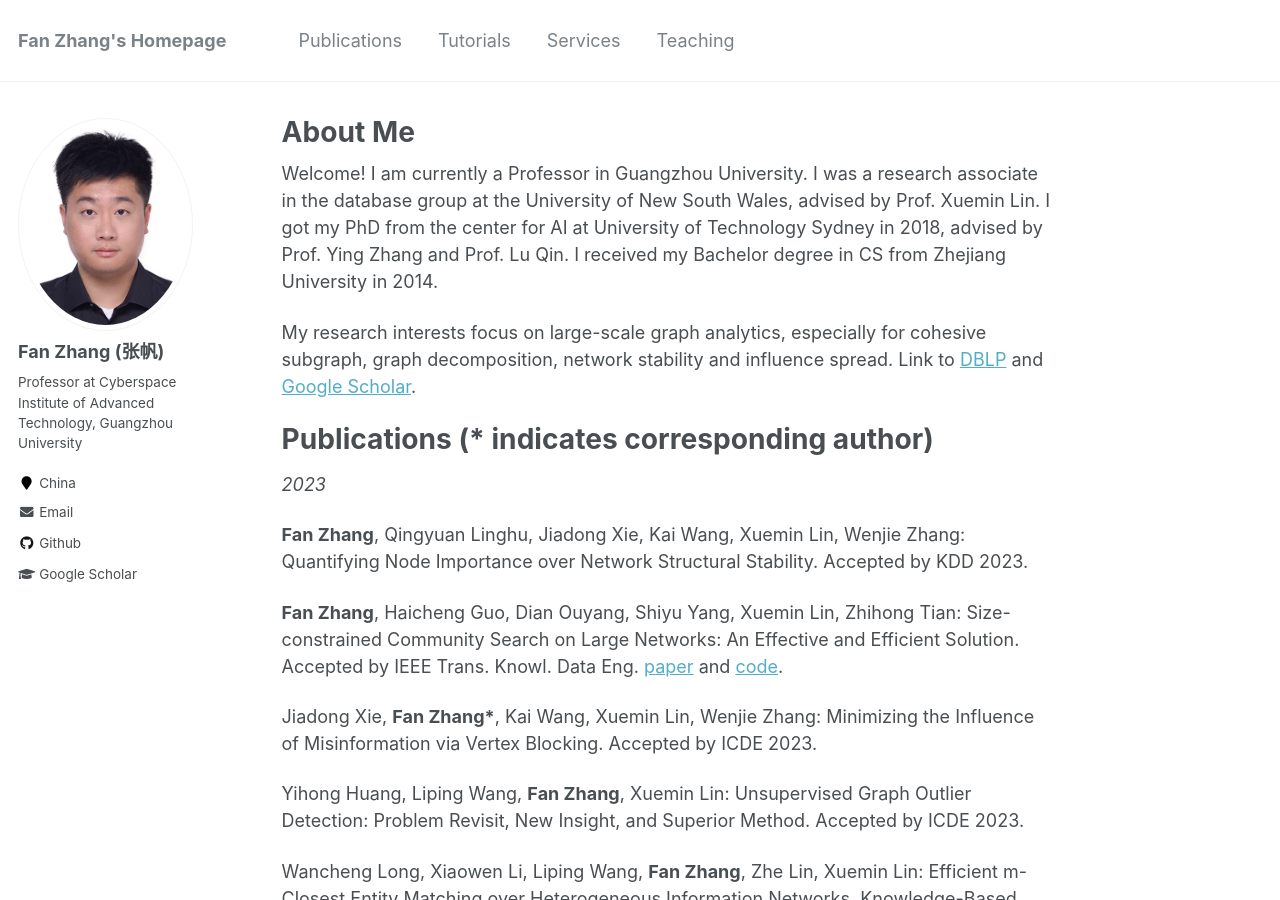
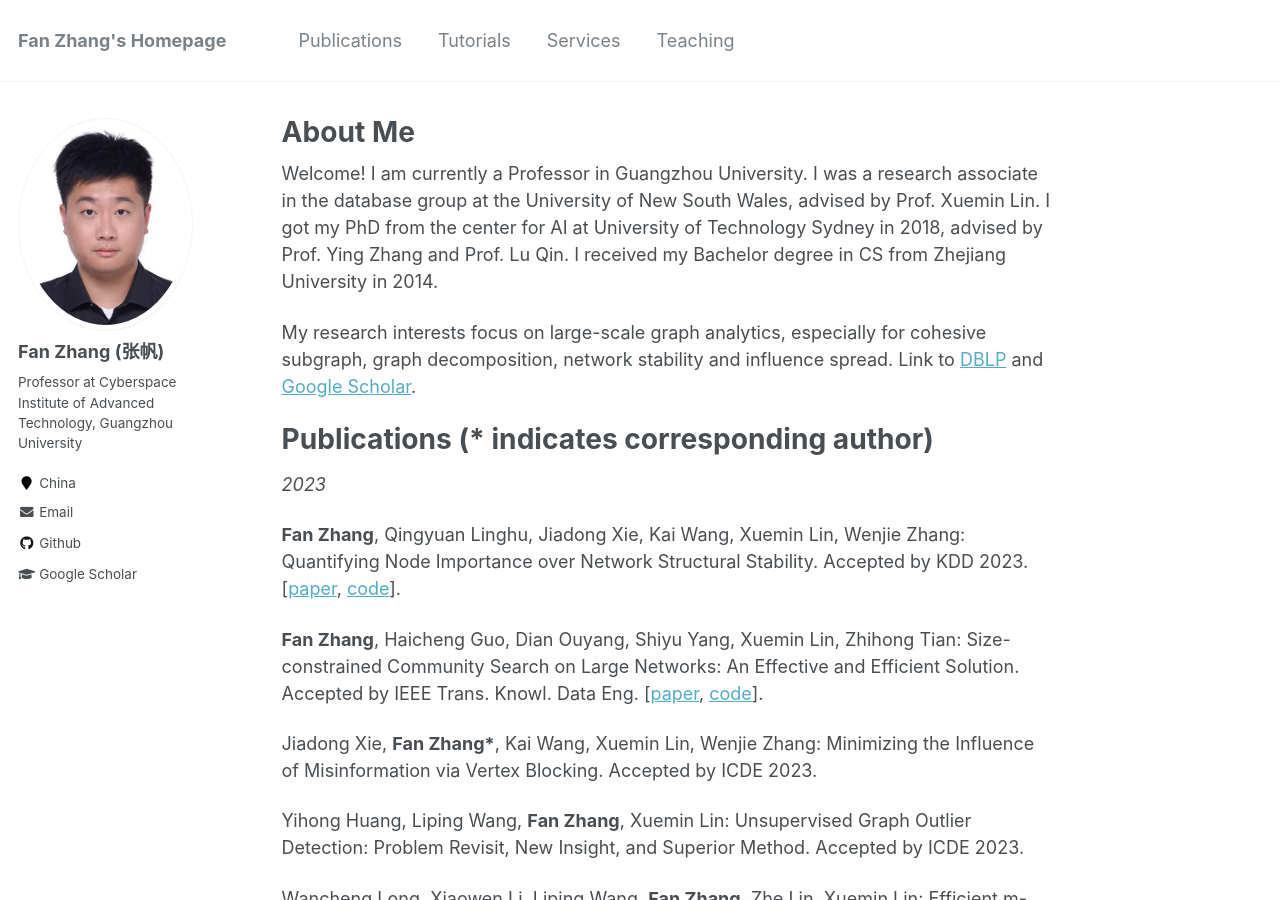
Before and after one commit to fanzhangcs/fanzhangcs.github.io, a Jekyll site: the page built from _pages/about.md, in a window 1280 px wide and 900 px high. Built offline with Jekyll 4.4.1, drawn with Linux system fonts in a browser that asks for light colours.

Commit message:
Update about.md

```diff
--- a/_pages/about.md
+++ b/_pages/about.md
@@ -18,9 +18,9 @@ Publications (* indicates corresponding author)
 
 *2023*
 
-**Fan Zhang**, Qingyuan Linghu, Jiadong Xie, Kai Wang, Xuemin Lin, Wenjie Zhang: Quantifying Node Importance over Network Structural Stability. Accepted by KDD 2023.
+**Fan Zhang**, Qingyuan Linghu, Jiadong Xie, Kai Wang, Xuemin Lin, Wenjie Zhang: Quantifying Node Importance over Network Structural Stability. Accepted by KDD 2023. [[paper](/papers/2023_KDD_nodeimportance_versiontoupdate.pdf), [code](https://github.com/Xiejiadong/Quantifying-Node-Importance-over-Network-Structural-Stability)].
 
-**Fan Zhang**, Haicheng Guo, Dian Ouyang, Shiyu Yang, Xuemin Lin, Zhihong Tian: Size-constrained Community Search on Large Networks: An Effective and Efficient Solution. Accepted by IEEE Trans. Knowl. Data Eng. [paper](/papers/2023_TKDE_sctruss.pdf) and [code](https://github.com/codecreateworld321).
+**Fan Zhang**, Haicheng Guo, Dian Ouyang, Shiyu Yang, Xuemin Lin, Zhihong Tian: Size-constrained Community Search on Large Networks: An Effective and Efficient Solution. Accepted by IEEE Trans. Knowl. Data Eng. [[paper](/papers/2023_TKDE_sctruss.pdf), [code](https://github.com/codecreateworld321)].
 
 Jiadong Xie, **Fan Zhang\***, Kai Wang, Xuemin Lin, Wenjie Zhang: Minimizing the Influence of Misinformation via Vertex Blocking.  Accepted by ICDE 2023.
 
```
